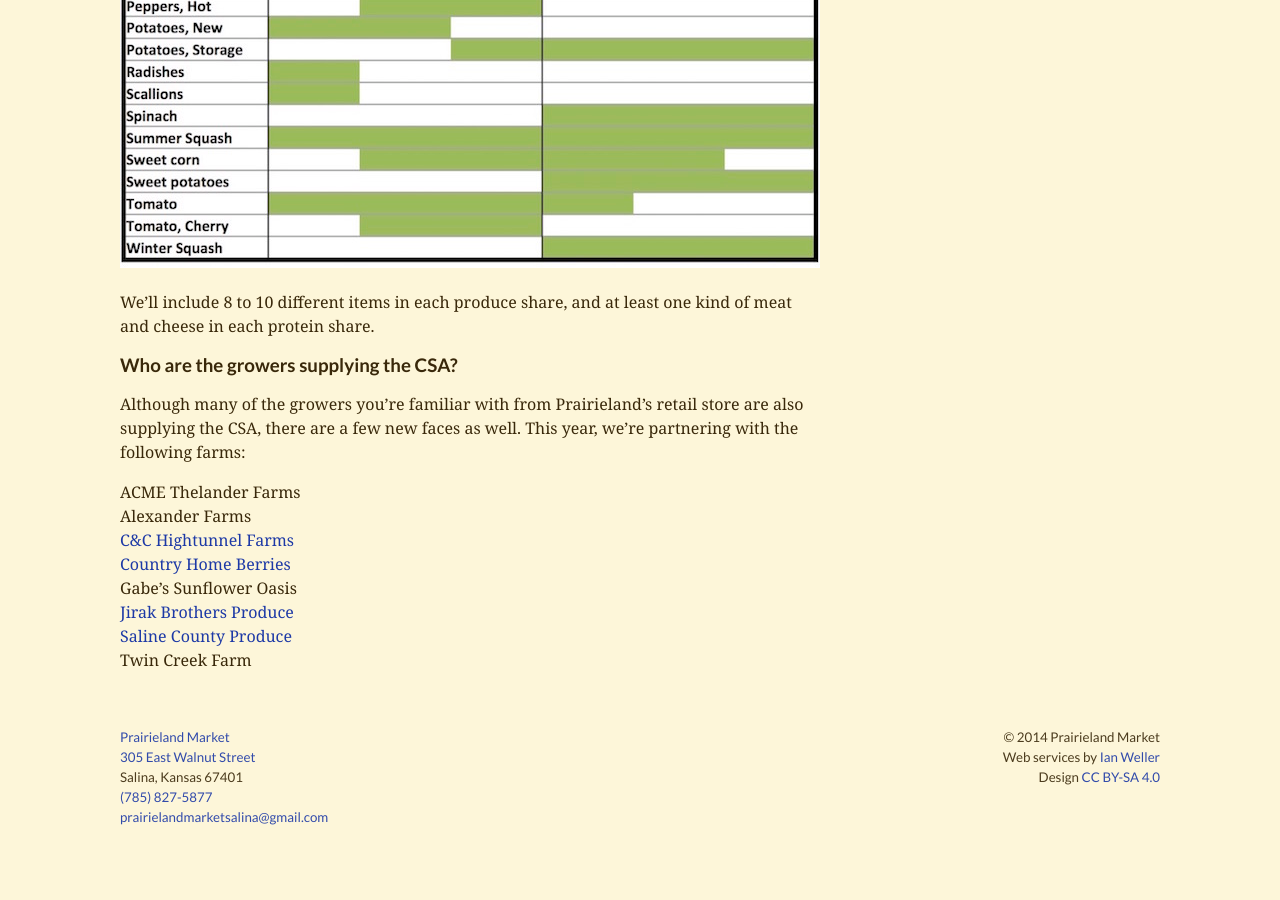
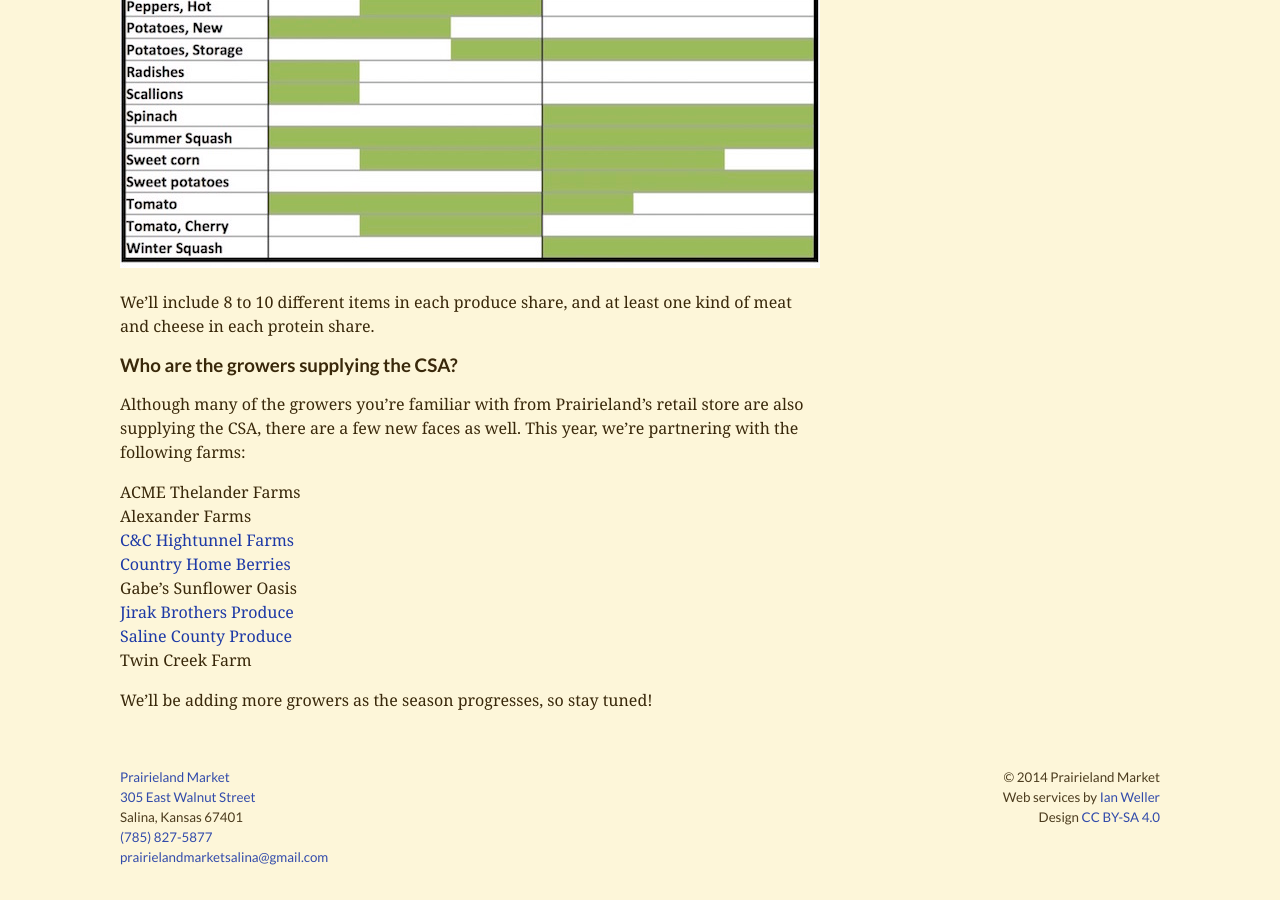
Before and after one commit to prairielandmarket/prairielandmarket.github.io, a Jekyll site: the page built from csa.md, in a window 1280 px wide and 900 px high, scrolled down 1493 px. Built offline with Jekyll 4.4.1, drawn with Linux system fonts in a browser that asks for light colours; nearby versions of some CDN libraries; Markdown is read by kramdown in place of the engine named in the settings; before the commit the page ends 2353 px from its top, so only the background shows below that.

Commit message:
Updated csa.md

```diff
--- a/csa.md
+++ b/csa.md
@@ -3,6 +3,7 @@ layout: default
 id: csa
 published: true
 ---
+
 
 ## Prairieland Market Multi-Farm CSA
 Need a contract to sign up? Check back here for a link to download a fillable-form .pdf of the membership agreement--it'll be up soon!
@@ -25,3 +26,5 @@ Gabe's Sunflower Oasis
 [Jirak Brothers Produce](http://jirakbros.com/)
 [Saline County Produce](https://www.facebook.com/salinecountyproduce)
 Twin Creek Farm
+
+We'll be adding more growers as the season progresses, so stay tuned!
```
